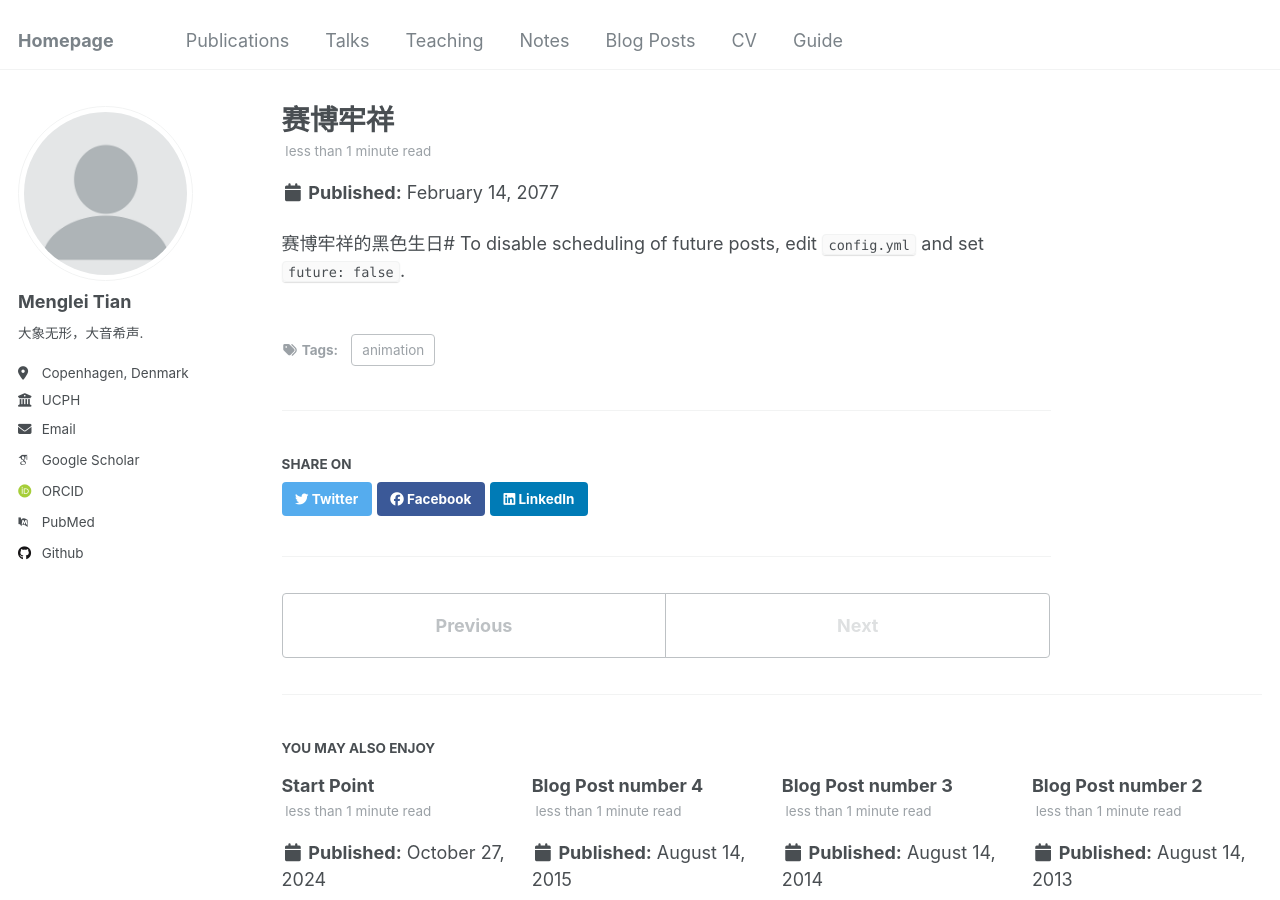
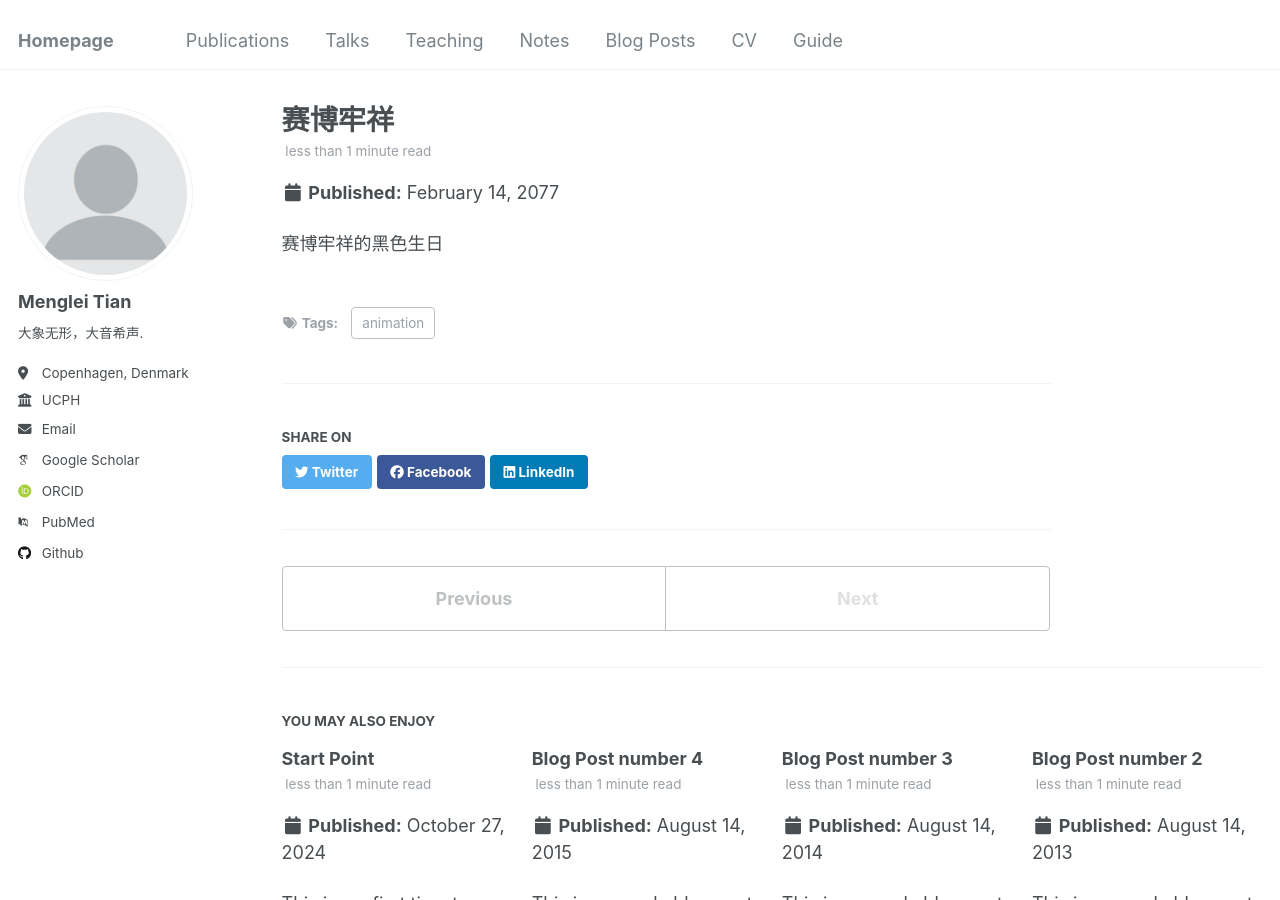
Before and after one commit to Corvus-coronoides/Menglei-Tian.github.io, a Jekyll site: the page built from _posts/2199-01-01-future-post.md, in a window 1280 px wide and 900 px high. Built offline with Jekyll 4.4.1, drawn with Linux system fonts in a browser that asks for light colours; some web fonts are replaced.

Commit message:
Update 2199-01-01-future-post.md

```diff
--- a/_posts/2199-01-01-future-post.md
+++ b/_posts/2199-01-01-future-post.md
@@ -6,4 +6,4 @@ tags:
   - animation
 ---
 
-赛博牢祥的黑色生日# To disable scheduling of future posts, edit `config.yml` and set `future: false`.
+赛博牢祥的黑色生日 <!--To disable scheduling of future posts, edit `config.yml` and set `future: false`. -->
```
